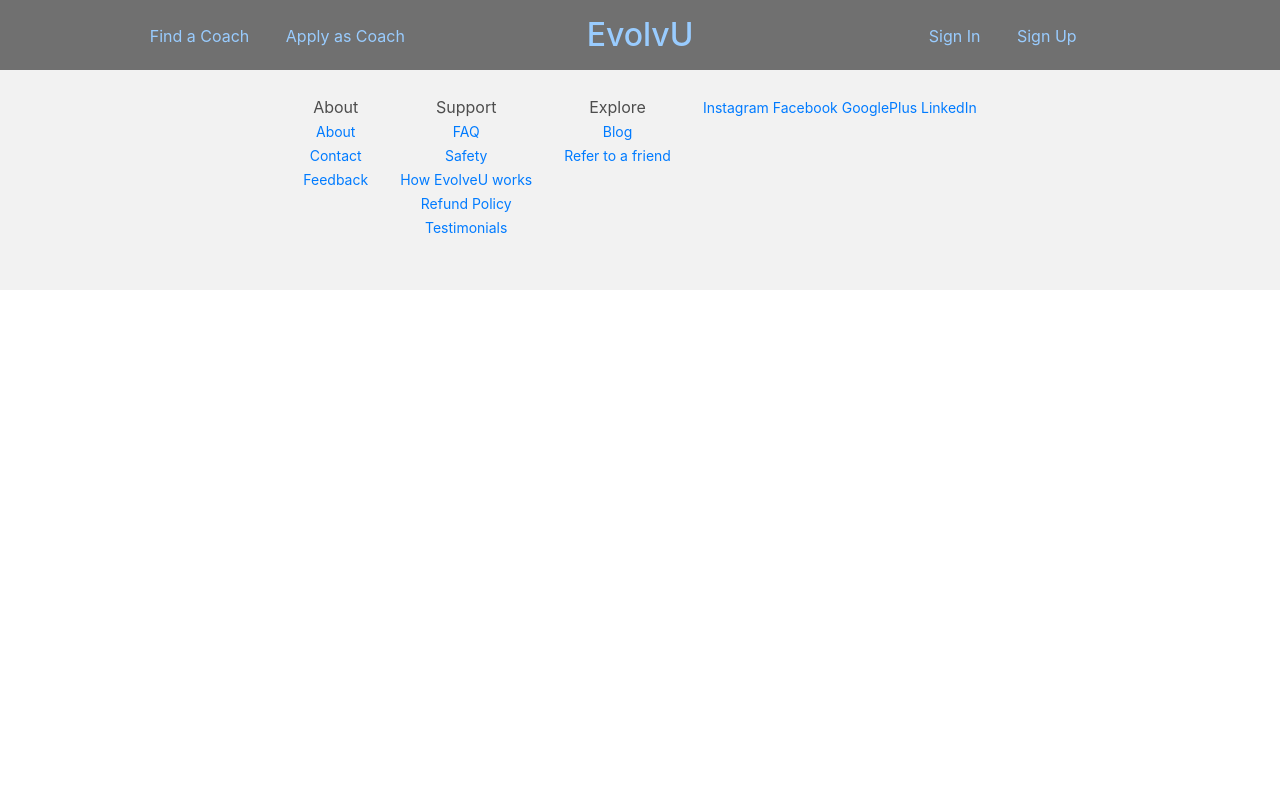
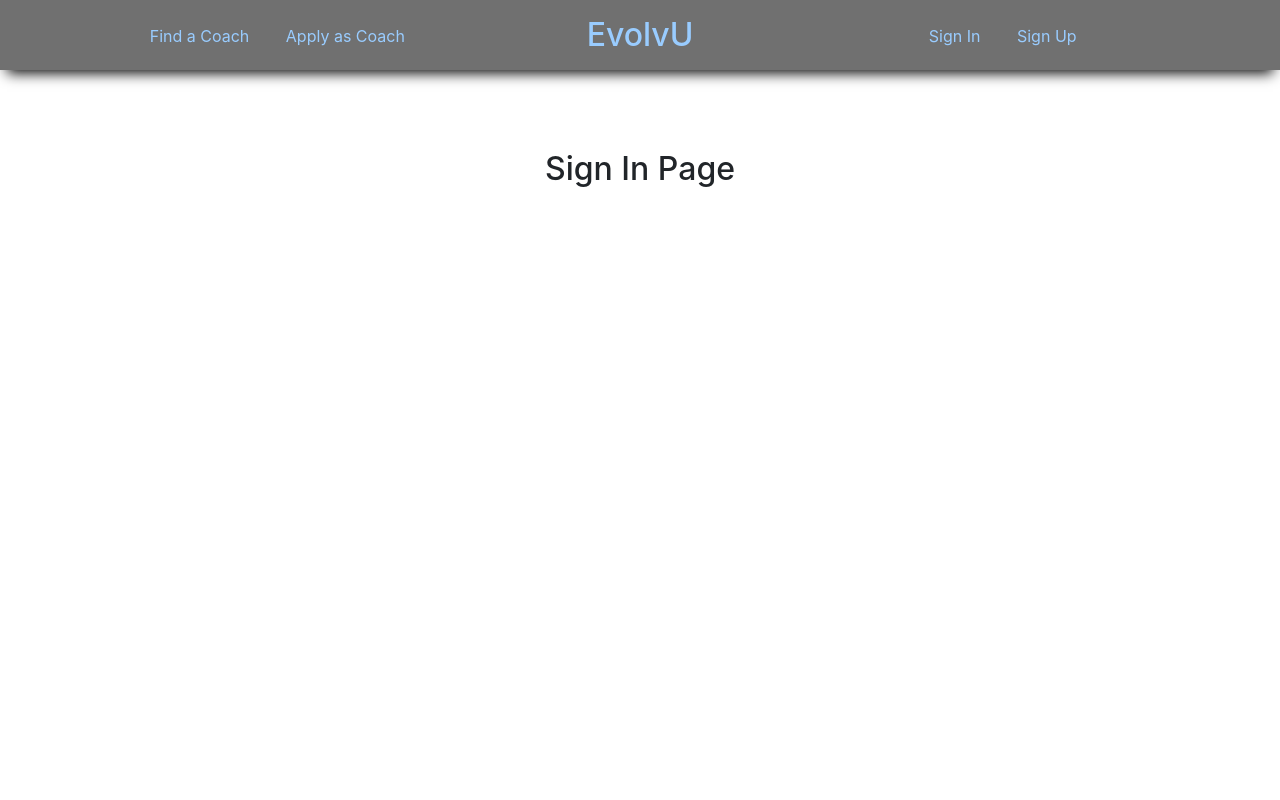
Before and after one commit to BU-Spark/se-evolvu-app, a React (Create React App) app: page /sign-in in a window 1280 px wide. Shown: the top 800 px of the page. Built offline with nearby package versions, Linux system fonts and the light colour scheme.

Commit message:
added a new component for placeholder pages

```diff
--- a/src/App.js
+++ b/src/App.js
@@ -9,7 +9,8 @@
 import Homepage from "./components/Homepage/index.js";
 import Navbar from "./components/Navbar/index.js";
 import ErrorPage from "./components/ErrorPage/index.js";
-import SearchPage from "./components/SearchPage/index.js"
+import SearchPage from "./components/SearchPage/index.js";
+import PlaceHolderPage from "./components/PlaceHolderPage/index.js";
 import Footer from "./components/Footer";
 
 function App() {
@@ -23,6 +24,15 @@
           <Route path="/home" component={ErrorPage} />
           <Route path="/about" component={ErrorPage} />
           <Route path="/search" component={SearchPage} />
+          <Route path="/apply">
+              <PlaceHolderPage page="Coach Application"/>
+          </Route>
+          <Route path="/sign-in">
+              <PlaceHolderPage page="Sign In Page"/>
+          </Route>
+          <Route path="/sign-up">
+              <PlaceHolderPage page="Sign Up Page"/>
+          </Route>
         </Switch>
         <Footer/>
       </div>
--- a/src/components/Navbar/index.js
+++ b/src/components/Navbar/index.js
@@ -13,7 +13,7 @@
                         <Link className="navitem" to="/"> Find a Coach </Link>
                     </li>
                     <li className="navbar-link" >
-                        <Link className="navitem" to="/home"> Apply as Coach </Link>
+                        <Link className="navitem" to="/apply"> Apply as Coach </Link>
                     </li>
                 </ul>
                 <div className="nav-logo">
@@ -21,10 +21,10 @@
                 </div>
                 <ul className="navbar-linklist">
                     <li className="navbar-link" >
-                        <Link className="navitem" to="/about"> Sign In </Link>
+                        <Link className="navitem" to="/sign-in"> Sign In </Link>
                     </li>
                     <li className="navbar-link" >
-                        <Link className="navitem" to="/about"> Sign Up </Link>
+                        <Link className="navitem" to="/sign-up"> Sign Up </Link>
                     </li>
                 </ul>
             </div>
--- /dev/null
+++ b/src/components/PlaceHolderPage/index.css
@@ -0,0 +1,6 @@
+
+
+.placeholder-body {
+    padding: 5rem;
+    height: 100vh;
+}
--- /dev/null
+++ b/src/components/PlaceHolderPage/index.js
@@ -0,0 +1,14 @@
+import React from "react";
+
+import "./index.css"
+
+const PlaceHolderPage = (props) => {
+
+    return (
+        <div className="placeholder-body">
+            <h2>{props.page}</h2>
+        </div>
+    )
+}
+
+export default PlaceHolderPage;
```
